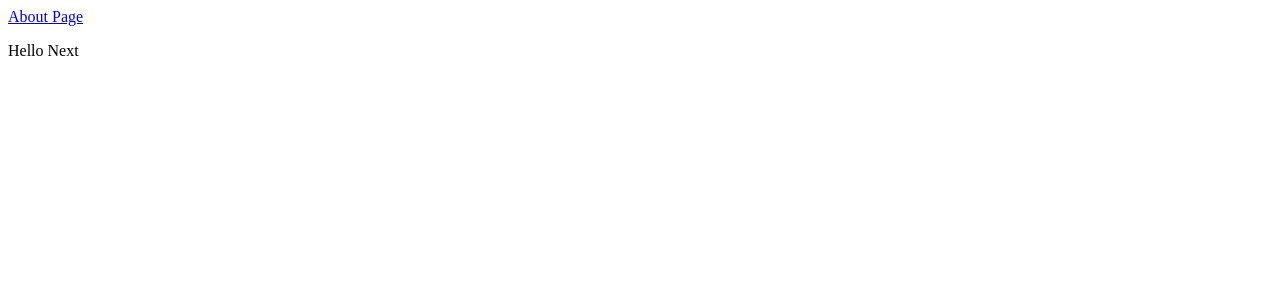
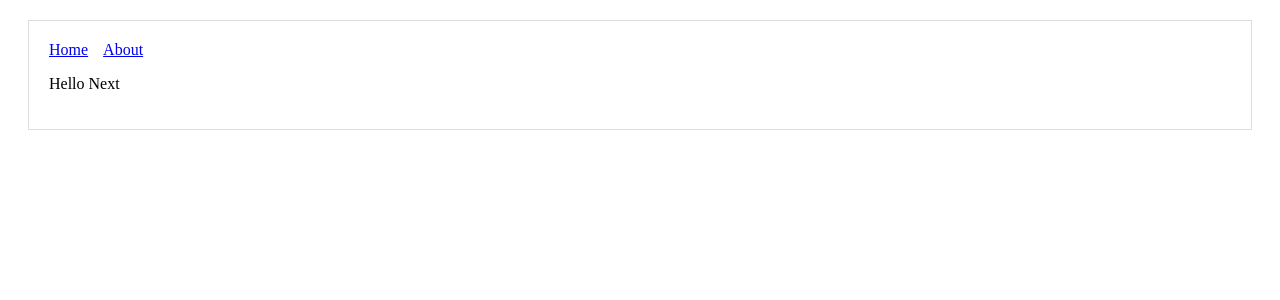
Before and after one commit to construktivist/hello-next, a Next.js app: page / in a window 1280 px wide. Shown: the top 300 px of the page. Built offline with nearby package versions, Linux system fonts and the light colour scheme.

Commit message:
Created shared components

```diff
--- /dev/null
+++ b/components/Header.js
@@ -0,0 +1,21 @@
+import Link from 'next/link';
+
+const linkStyle = {
+    marginRight: 15
+};
+
+const Header = () => {
+    return (
+        <div>
+        <Link href="/">
+            <a style={linkStyle}>Home</a>
+        </Link>
+        <Link href="/about">
+            <a style={linkStyle}>About</a>
+        </Link>
+    </div>
+    );
+
+}
+
+export default Header;
--- /dev/null
+++ b/components/MyLayout.js
@@ -0,0 +1,17 @@
+//Components
+import Header from './Header';
+
+const layoutStyle = {
+    margin: 20,
+    padding: 20,
+    border: '1px solid #DDD'
+};
+
+const Layout = props => (
+    <div style={layoutStyle}>
+        <Header />
+        {props.children}
+    </div>
+)
+
+export default Layout;
--- a/pages/index.js
+++ b/pages/index.js
@@ -1,12 +1,16 @@
+//Dependencies
 import Link from 'next/link';
+
+//Components
+import Header from '../components/Header';
+import Layout from '../components/MyLayout';
 
 export default function Index() {
     return (
         <div>
-            <Link href="/about">
-                <a title="About Page">About Page</a>
-            </Link>
-            <p>Hello Next</p>
+            <Layout>
+                <p>Hello Next</p>
+            </Layout>
         </div>
     );
 }
```
Also changed, not shown: pages/about.js (+9 -1 lines).
